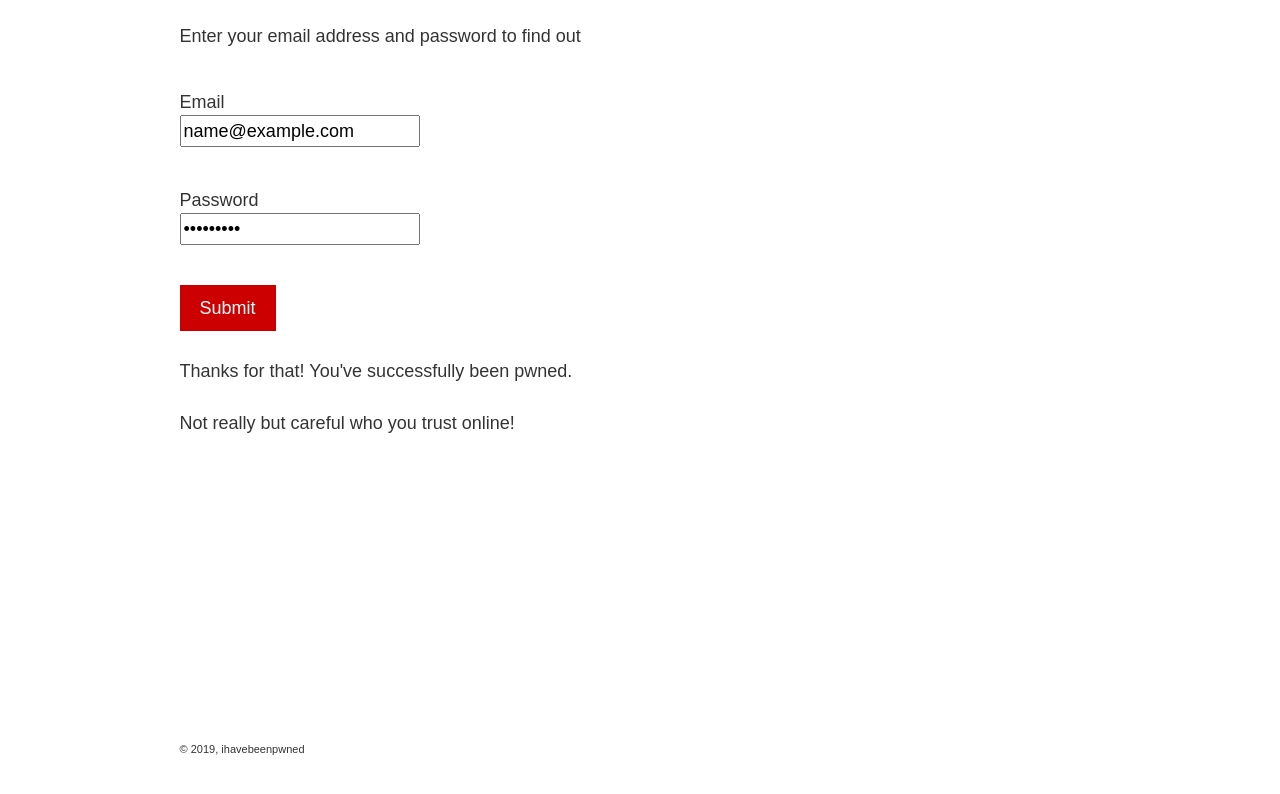
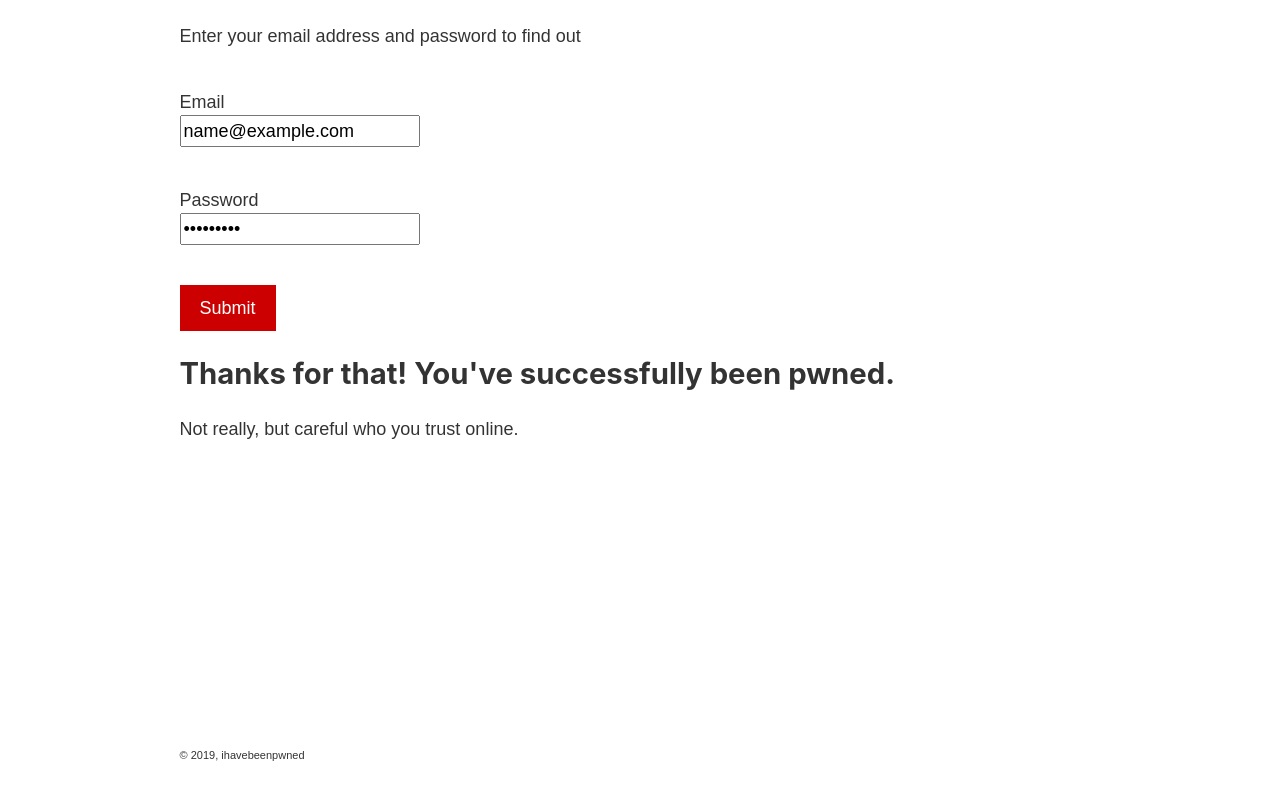
Before and after one commit to chrispdunne/ihavebeenpwned, a Gatsby site: page / in a window 1280 px wide. Both pictures are taken after typing "name@example.com", "Sample123" into the empty fields and a click on the button "Submit". Shown: the part 126-920 px from the top of the page. Built offline with nearby package versions, Linux system fonts and the light colour scheme; Gatsby itself is replaced by a stand-in of ours.

Commit message:
changeStuff

```diff
--- a/src/pages/index.js
+++ b/src/pages/index.js
@@ -17,8 +17,8 @@ const IndexPage = () => {
           e.preventDefault()
           setBodyText(
             <>
-              <p>Thanks for that! You've successfully been pwned.</p>
-              <p>Not really but careful who you trust online!</p>
+              <h2>Thanks for that! You've successfully been pwned.</h2>
+              <p>Not really, but careful who you trust online.</p>
             </>
           )
         }}
```
Also changed, not shown: 1 other file.
